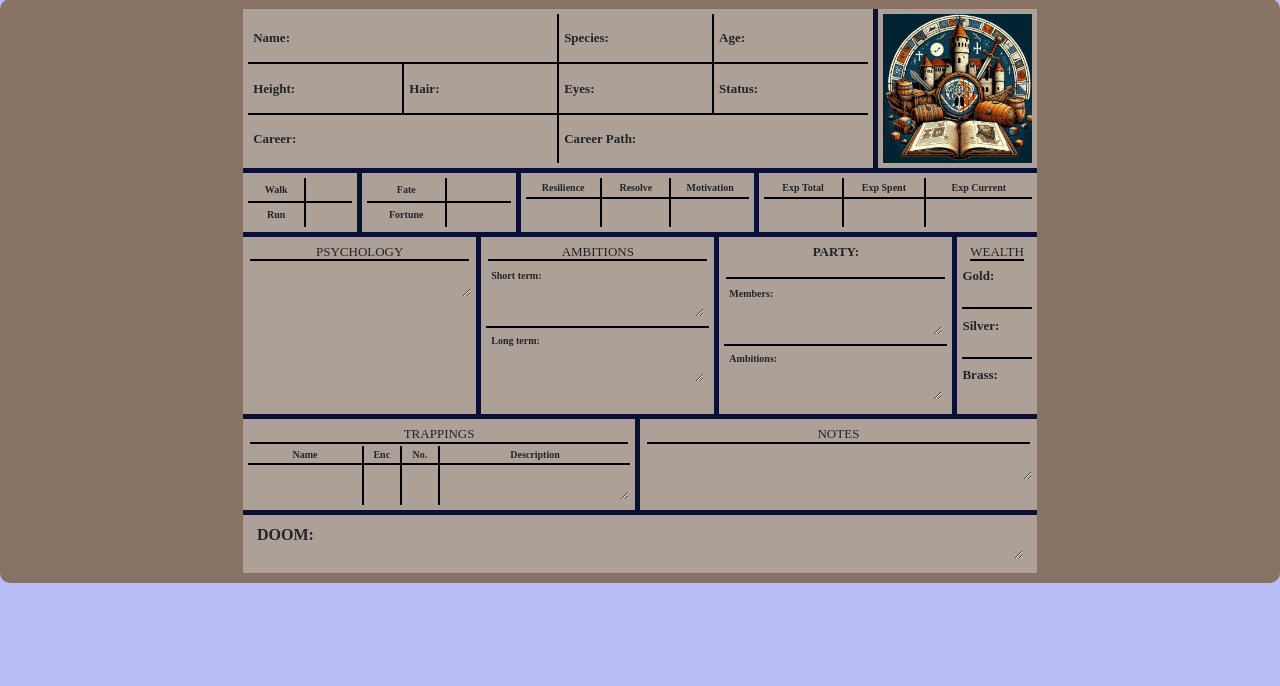
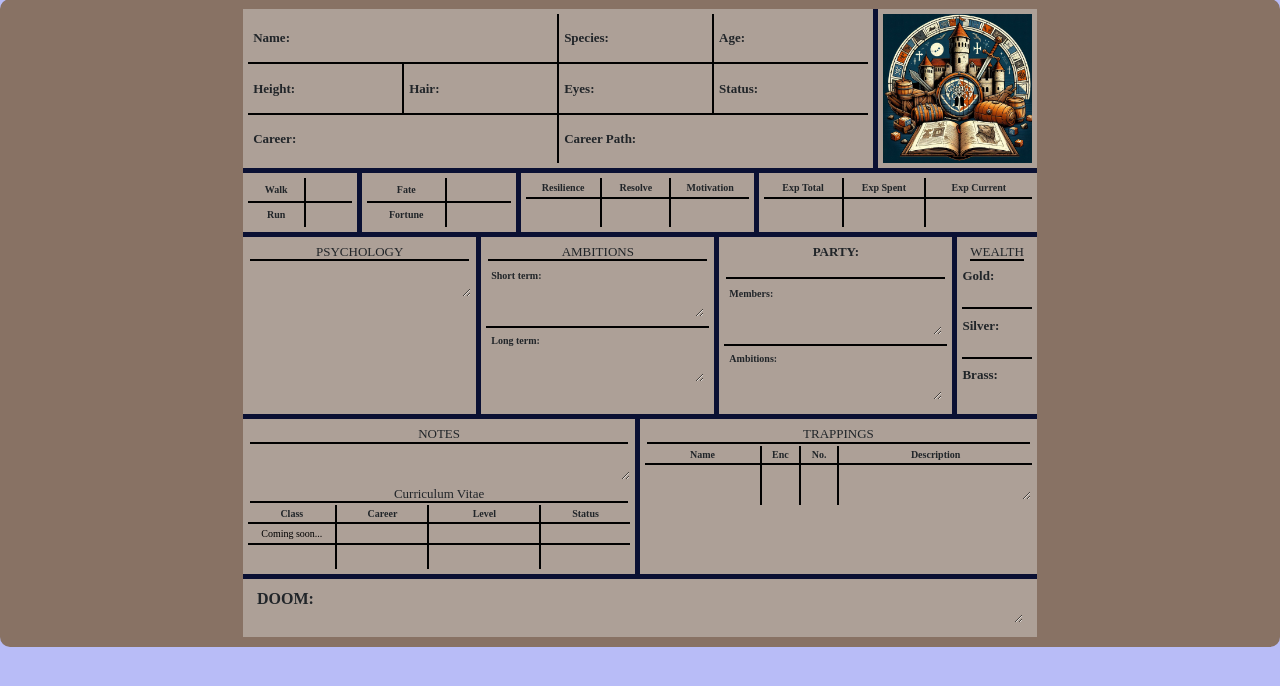
Before and after one commit to JESvane99/RPG_character_sheet, a Flask app: template src/templates/character_fluff_page.html in a window 1280 px wide. Shown: the part 59-745 px from the top of the page. Run offline with Flask 3, Linux system fonts and the light colour scheme; the template is opened without the code that fills it, so the values that code supplies are empty; some web fonts are replaced.

Commit message:
feat: CV for Martin - no db support yet

```diff
--- a/src/templates/fluff_page/trappings_and_notes.html
+++ b/src/templates/fluff_page/trappings_and_notes.html
@@ -1,4 +1,33 @@
 <div class="flex-section part-container">
+  <div class="two-block">
+    <div>
+    <h4>NOTES</h4>
+      <textarea name="notes" id="notes" class="textarea" onInput="this.parentNode.dataset.replicatedValue = this.value">{{ character.text_fields.campaign_notes }}</textarea>
+    </div>
+    <div>
+      <h4>Curriculum Vitae</h4>
+      <table>
+        <tr>
+          <th>Class</th>
+          <th>Career</th>
+          <th>Level</th>
+          <th>Status</th>
+        </tr>
+        <tr>
+          <td><input class="input-text" type="text" name="class" value="Coming soon..."></td>
+          <td><input class="input-text" type="text" name="career" value="{{ character.career }}"></td>
+          <td><input class="input-text" type="text" name="path" value="{{ character.careerpath }}"></td>
+          <td><input class="input-text" type="text" name="status" value="{{ character.status }}"></td>
+        </tr>
+        <tr>
+          <td><input class="input-text" type="text" name="new_class" id="new_class"></td>
+          <td><input class="input-text" type="text" name="new_career" id="new_career"></td>
+          <td><input class="input-number" type="number" name="new_level" id="new_level"></td>
+          <td><input class="input-text" type="text" name="new_status" id="new_status"></td>
+        </tr>
+      </table>
+    </div>
+  </div>
   <div class="two-block">
     <h4>TRAPPINGS</h4>
     <table>
@@ -24,10 +53,4 @@
         </tr>
     </table>
   </div>
-  <div class="two-block">
-    <h4>NOTES</h4>
-    <div class="grow-wrap">
-      <textarea name="notes" id="notes" class="textarea" onInput="this.parentNode.dataset.replicatedValue = this.value">{{ character.text_fields.campaign_notes }}</textarea>
-    </div>
-  </div>
 </div>
```
